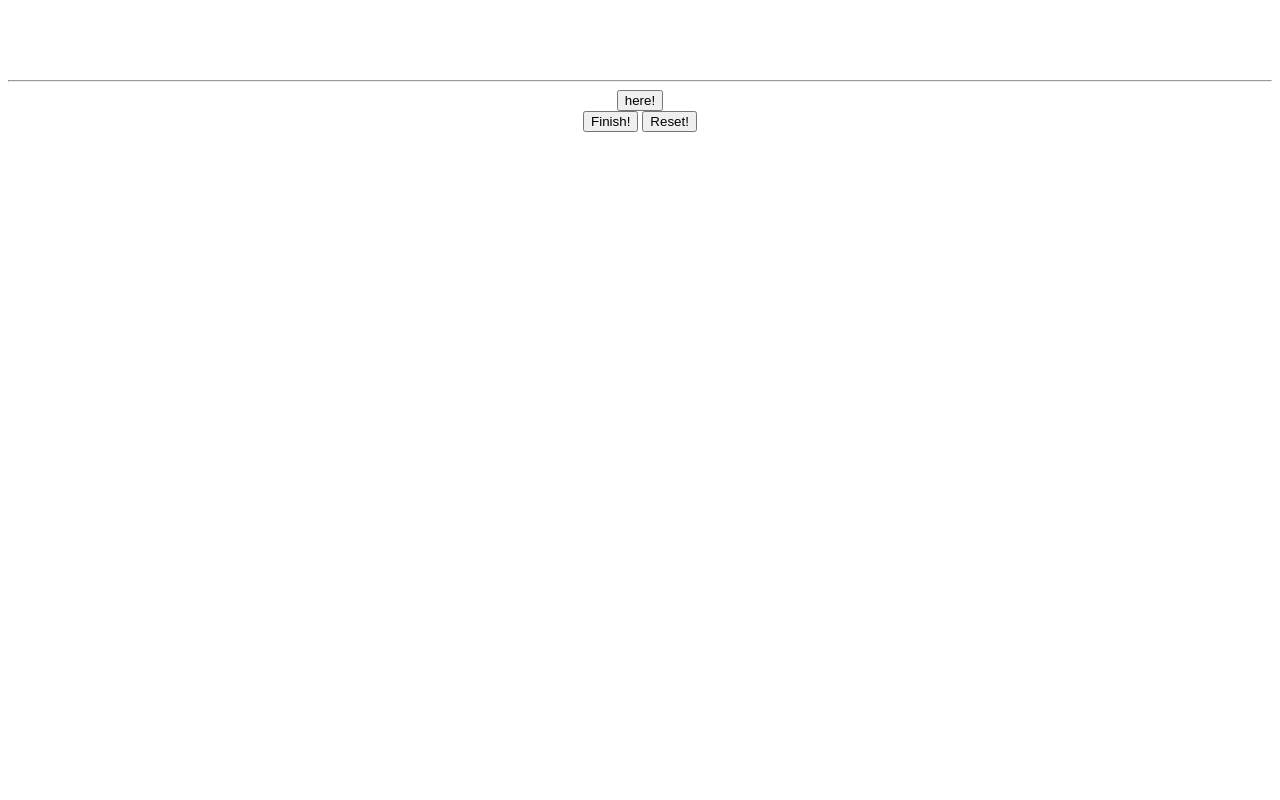
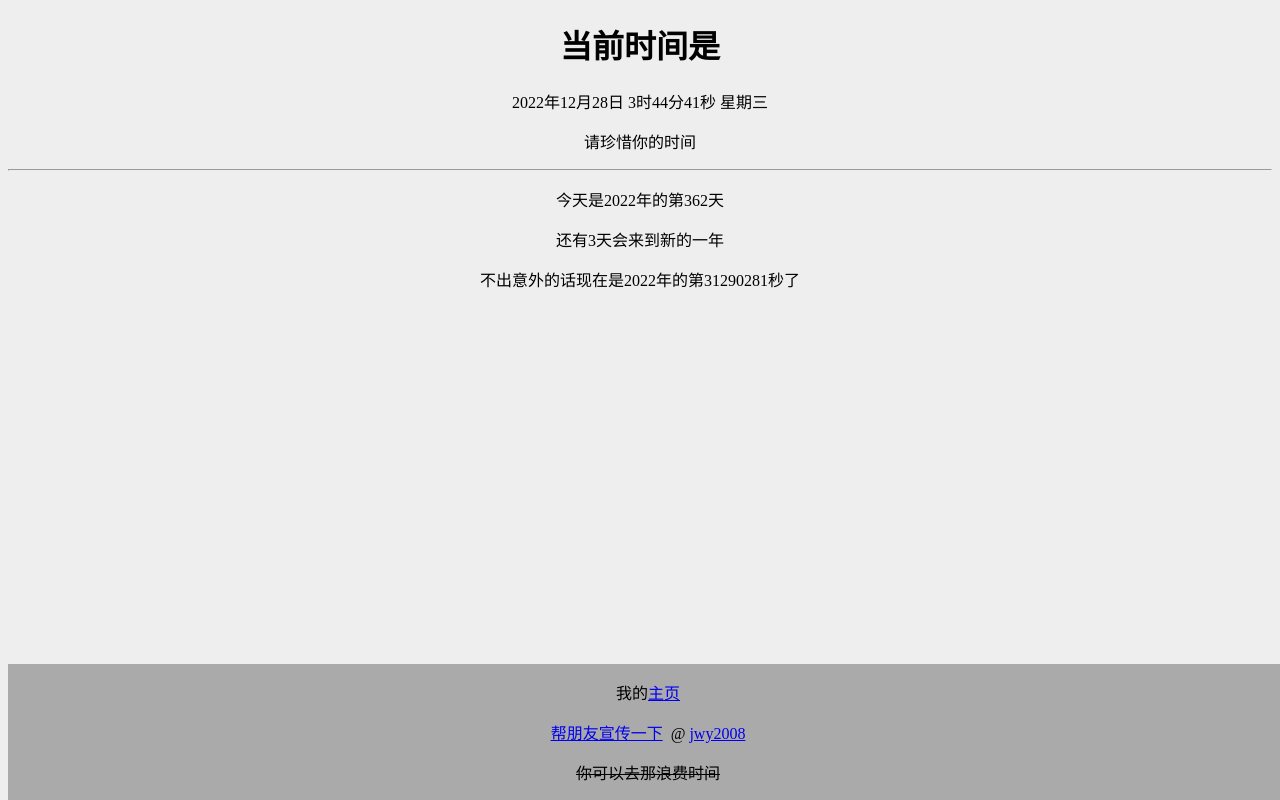
Before and after one commit to Language-Changer/Language-Changer.github.io, a plain HTML site: page index.html in a window 1280 px wide. Drawn offline with Linux system fonts and the light colour scheme.

Commit message:
Update index.html

```diff
--- a/index.html
+++ b/index.html
@@ -1,58 +1,100 @@
 <!DOCTYPE html>
-<html lang="CN-zh">
+<html lang="zh-CN">
     <head>
-        <title>计数器</title>
         <meta charset="utf-8">
-        <link rel="stylesheet" href="html.css" />
+        <title></title>
+        <style>
+            footer{
+                position : absolute;
+                bottom : 0;
+                width : 100%;
+            }
+        </style>
     </head>
-    <body>
-        <center>
-            <h1 id="demo">&nbsp;</h1>
-            <hr>
-            <button onclick="show()">here!</button>
-            <br>
-            <button onclick="showall()">Finish!</button>
-            <button onclick="re()">Reset!</button>
-        </center>
-        <!--
-        <div class="material-symbols-outlined">
-            <span class="delete">delete</span>
-            <span class="htmll">html</span>
-        </div>
-        <style>
-            .delete {
-              font-variation-settings:
-              'FILL' 1,
-              'wght' 400,
-              'GRAD' 0,
-              'opsz' 48
+    <body style="background:#EEEEEE;">
+        <header>
+            <center>
+                <div class="timee">
+                    <h1>当前时间是</h1>
+                    <p id="ttimee"></p>
+                    <p>请珍惜你的时间</p>
+                    <hr>
+                </div>
+            </center>
+        </header>
+        <nav>
+            <center>
+                <div class="timee">
+                    <p id="date+"></p>
+                    <p id="date-"></p>
+                </div>
+                <div class="timee">
+                    <p id="second"></p>
+                </div>
+            </center>
+        </nav>
+        <footer style="background:#AAAAAA;">
+            <center>
+                <p>我的<a href="https://github.com/Language-Changer/">主页</a></p>
+                <p>
+                    <a href="https://jwy2008.github.io/">帮朋友宣传一下</a>
+                    &nbsp;@
+                    <a href="https://github.com/jwy2008/">jwy2008</a>
+                </p>
+                <p>
+                    <s>你可以去那浪费时间</s>
+                </p>
+            </center>
+        </footer>
+        <script>
+            show_time()
+            function show_time()
+            {
+                //time
+                var days = ["一","二","三","四","五","六","天"];
+                var now = new Date();
+                var year = now.getFullYear();
+                var month = now.getMonth()+1;
+                var date = now.getDate();
+                var day = "星期" + days[now.getDay()-1];
+                var hour = now.getHours();
+                var minute = now.getMinutes();
+                var second = now.getSeconds();
+                document.getElementById("ttimee").innerHTML=year+"年"+month+"月"+date+"日  "+hour+"时"+minute+"分"+second+"秒"+"  "+day;
+                //date
+                document.getElementById("date+").innerHTML="今天是"+year+"年的第"+much_date(year,month,date)+"天";
+                document.getElementById("date-").innerHTML="还有"+much_date_else(year,month,date)+"天会来到新的一年";
+                //second
+                document.getElementById("second").innerHTML="不出意外的话现在是"+year+"年的第"+much_second(year,month,date,hour,minute,second)+"秒了";
+                setTimeout(show_time,1000);//定时器一直调用show()函数
+                return "";
             }
-            .htmll {
-                font-variation-settings:
-                'FILL' 0,
-                'wght' 400,
-                'GRAD' 0,
-                'opsz' 48
+            function leap_year(when)
+            {
+                if((!(when % 4) & when % 100) || !(when % 400))
+                {
+                    return 1;
+                }
+                else return 0;
             }
-        </style>-->
-        <!--<hr>
-        <iframe src="./h.html" frameborder="0" style="height: 500px;width: 100%;"></iframe>-->
-        <script>
-            var i=0;
-            function show()
+            function much_date(y,mo,d)
             {
-                i += 1;
-                console.log("Hello world! * ",i);
+                //虽然我知道dates[12]没用,但我仍然把他写了上去,毕竟一家人要团团圆圆的.
+                var dates = [0,31,59,90,120,151,181,212,243,273,304,334,365];
+                var ans = dates[mo-1] + d;
+                if(mo > 2) ans += leap_year(y);
+                else if(mo == 2 && d == 29) ans += 1;
+                return ans;
             }
-
-            function showall()
+            function much_date_else(y,mo,d)
             {
-                document.getElementById("demo").innerHTML = i;
+                return 365+leap_year(y) - much_date(y,mo,d);
             }
-
-            function re()
+            function much_second(y,mo,d,h,m,s)
             {
-                location.reload();
+                var ans = much_date(y,mo,d) * 86400;
+                ans += 3600 * h + 60 * m + s;
+                return ans;
             }
         </script>
     </body>
```
